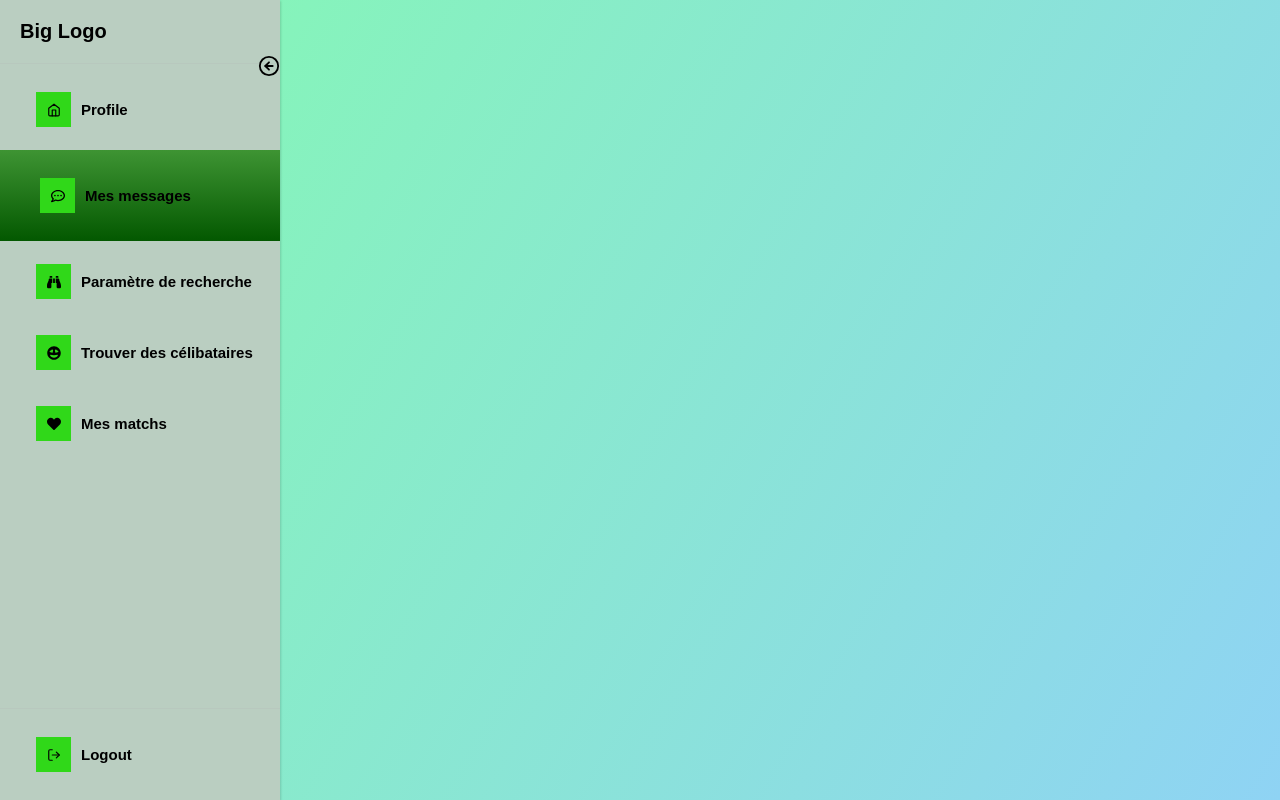
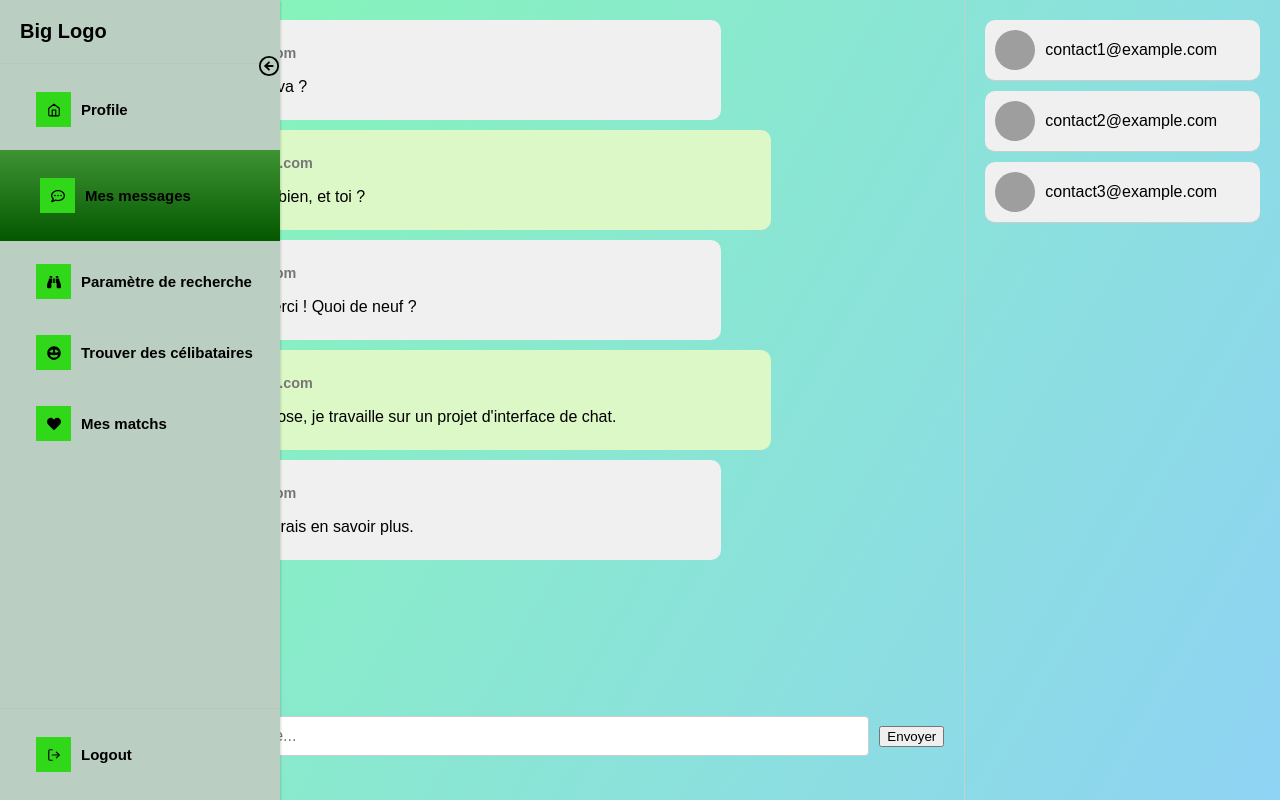
Before and after one commit to ViotHugo/Legumz, a React (Create React App) app in the folder client/: page /matchs/1 in a window 1280 px wide. Both pictures are taken after a click on the item "Mes messages". Built offline with nearby package versions, Linux system fonts and the light colour scheme; grey boxes are pictures that could not be loaded.

Commit message:
messages interface cool

```diff
--- a/client/src/components/Header2/Header2.js
+++ b/client/src/components/Header2/Header2.js
@@ -38,9 +38,12 @@ const Header2 = ({ activePage, email }) => {
     }
   };
 
+  // Ajoutez cette ligne pour définir le style du conteneur #header en fonction de l'état de la barre latérale
+  const headerStyle = { width: menuCollapse ? '80px' : '280px' };
+
   return (
     <>
-      <div id="header">
+      <div id="header" style={headerStyle}> {/* Ajoutez la propriété 'style' ici */}
         <ProSidebar collapsed={menuCollapse}>
           <SidebarHeader>
             <div className="logotext">
--- a/client/src/components/pages/Messages/Messages.css
+++ b/client/src/components/pages/Messages/Messages.css
@@ -0,0 +1,94 @@
+/* Messages.css */
+
+.messages {
+    display: flex;
+    height: 100vh;
+    margin-left: 100px;
+  }
+
+  .messages-content {
+    flex: 3;
+    padding: 20px;
+    display: flex;
+    flex-direction: column;
+    justify-content: space-between;
+    height: calc(100vh - 64px); /* 64px est la hauteur approximative de votre en-tête */
+  }
+
+  .messages-sidebar {
+    flex: 1;
+    border-left: 1px solid #ccc;
+    padding: 20px;
+  }
+
+
+
+  .contact:hover {
+    background-color: #f0f0f0;
+  }
+
+  .contact {
+    padding: 10px;
+  cursor: pointer;
+  border-bottom: 1px solid #ccc;
+  background-color: #f1f0f0;
+  border-radius: 10px;
+  margin-bottom: 10px;
+  display: flex;
+  align-items: center;
+  }
+
+  .contact-image {
+    width: 40px;
+  height: 40px;
+  border-radius: 50%;
+  object-fit: cover;
+  margin-right: 10px;
+  }
+
+
+  .message-list {
+    flex: 1;
+    overflow-y: auto;
+    margin-bottom: 10px;
+  }
+
+  .message-sent {
+    align-self: flex-end;
+    background-color: #dcf8c6;
+    border-radius: 10px;
+    padding: 8px 12px;
+    margin-bottom: 10px;
+    max-width: 70%;
+    margin-left: 50px;
+  }
+
+  .message-received {
+    align-self: flex-start;
+    background-color: #f1f0f0;
+    border-radius: 10px;
+    padding: 8px 12px;
+    margin-bottom: 10px;
+    max-width: 70%;
+    margin-right: 50px;
+  }
+
+  .sender {
+    font-weight: bold;
+    font-size: 0.9em;
+    color: #777;
+  }
+
+  .new-message-form {
+    display: flex;
+    align-items: center;
+    justify-content: space-between;
+  }
+
+  .new-message-input {
+    flex: 1;
+    margin-right: 10px;
+    padding: 10px;
+    border: 1px solid #ccc;
+    border-radius: 4px;
+  }
--- a/client/src/components/pages/Messages/Messages.js
+++ b/client/src/components/pages/Messages/Messages.js
@@ -1,21 +1,97 @@
-import React from 'react';
+import React, { useState } from 'react';
 import './Messages.css';
 import { useParams } from 'react-router-dom';
-import Header2 from "./../../Header2/Header2";
+import Header2 from './../../Header2/Header2';
 
 function Messages() {
   const { email } = useParams();
-  // Utilisez 'email' pour récupérer les données spécifiques à cet utilisateur
+
+  const [contacts] = useState([
+    // Remplacez ces données par les informations de vos contacts
+    { email: 'contact1@example.com', imageUrl: 'https://example.com/image1.jpg' },
+    { email: 'contact2@example.com', imageUrl: 'https://example.com/image2.jpg' },
+    { email: 'contact3@example.com', imageUrl: 'https://example.com/image3.jpg' },
+  ]);
+
+  const [messages] = useState([
+    {
+      id: 1,
+      type: 'received',
+      sender: 'contact1@example.com',
+      content: 'Salut ! Comment ça va ?',
+    },
+    {
+      id: 2,
+      type: 'sent',
+      sender: 'you@example.com',
+      content: 'Salut ! Ça va bien, et toi ?',
+    },
+    {
+      id: 3,
+      type: 'received',
+      sender: 'contact1@example.com',
+      content: 'Ça va bien aussi, merci ! Quoi de neuf ?',
+    },
+    {
+      id: 4,
+      type: 'sent',
+      sender: 'you@example.com',
+      content: "Pas grand-chose, je travaille sur un projet d'interface de chat.",
+    },
+    {
+      id: 5,
+      type: 'received',
+      sender: 'contact1@example.com',
+      content: "C'est génial ! J'adorerais en savoir plus.",
+    },
+  ]);
+
+  function renderContacts() {
+    return contacts.map((contact, index) => (
+      <div className="contact" key={index}>
+        <img
+          src={contact.imageUrl}
+          alt={contact.email}
+          className="contact-image"
+        />
+        <span>{contact.email}</span>
+      </div>
+    ));
+  }
+
+  function renderMessages() {
+    return messages.map((message) => {
+      const messageClass =
+        message.type === 'sent' ? 'message-sent' : 'message-received';
+      return (
+        <div key={message.id} className={messageClass}>
+          <p>
+            <span className="sender">{message.sender}</span>
+          </p>
+          <p>{message.content}</p>
+        </div>
+      );
+    });
+  }
 
   return (
     <div>
       <Header2 activePage="messages" email={email} />
       <div className="messages">
-        <h1>Messages</h1>
-        {/* Votre contenu de page de messages ici */}
+        <div className="messages-content">
+          <div className="message-list">{renderMessages()}</div>
+          <form className="new-message-form">
+            <input
+              type="text"
+              className="new-message-input"
+              placeholder="Tapez votre message..."
+            />
+            <button type="submit">Envoyer</button>
+          </form>
+        </div>
+        <div className="messages-sidebar">{renderContacts()}</div>
       </div>
     </div>
-  );
-}
+  );}
 
 export default Messages;
```
